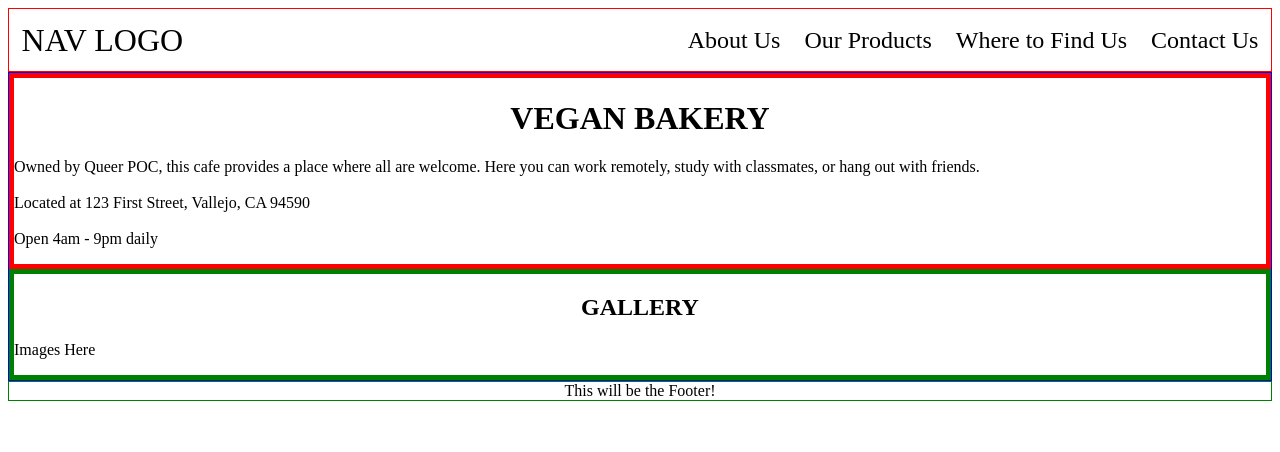
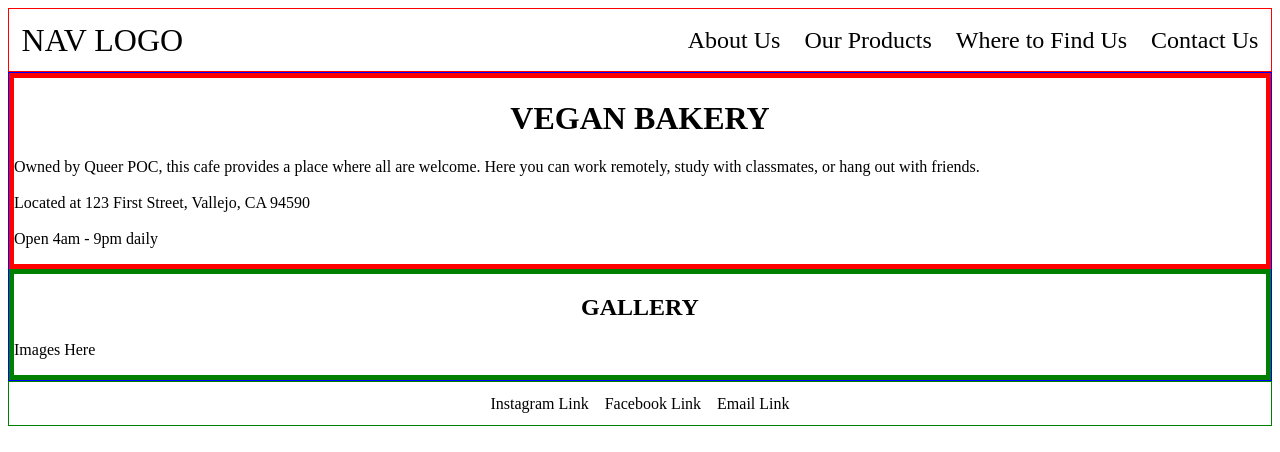
Before and after one commit to SandovalAmy/vegan-bakery, a React (Create React App) app: page / in a window 1280 px wide. Shown: the top 452 px of the page. Built offline with nearby package versions, Linux system fonts and the light colour scheme.

Commit message:
Add structure to Footer

```diff
--- a/src/components/Footer/Footer.js
+++ b/src/components/Footer/Footer.js
@@ -2,7 +2,15 @@ import React from "react";
 import styles from "../Footer/Footer.module.css";
 
 function Footer() {
-  return <div className={styles.container}>This will be the Footer!</div>;
+  return (
+    <div className={styles.container}>
+      <ul className={styles.links}>
+        <li>Instagram Link</li>
+        <li>Facebook Link</li>
+        <li>Email Link</li>
+      </ul>
+    </div>
+  );
 }
 
 export default Footer;
--- a/src/components/Footer/Footer.module.css
+++ b/src/components/Footer/Footer.module.css
@@ -3,3 +3,15 @@
   display: flex;
   justify-content: center;
 }
+
+.links {
+  padding: 0;
+  margin: 1%;
+  list-style: none;
+  display: flex;
+  gap: 1em;
+}
+
+.links li {
+  align-self: center;
+}
```
